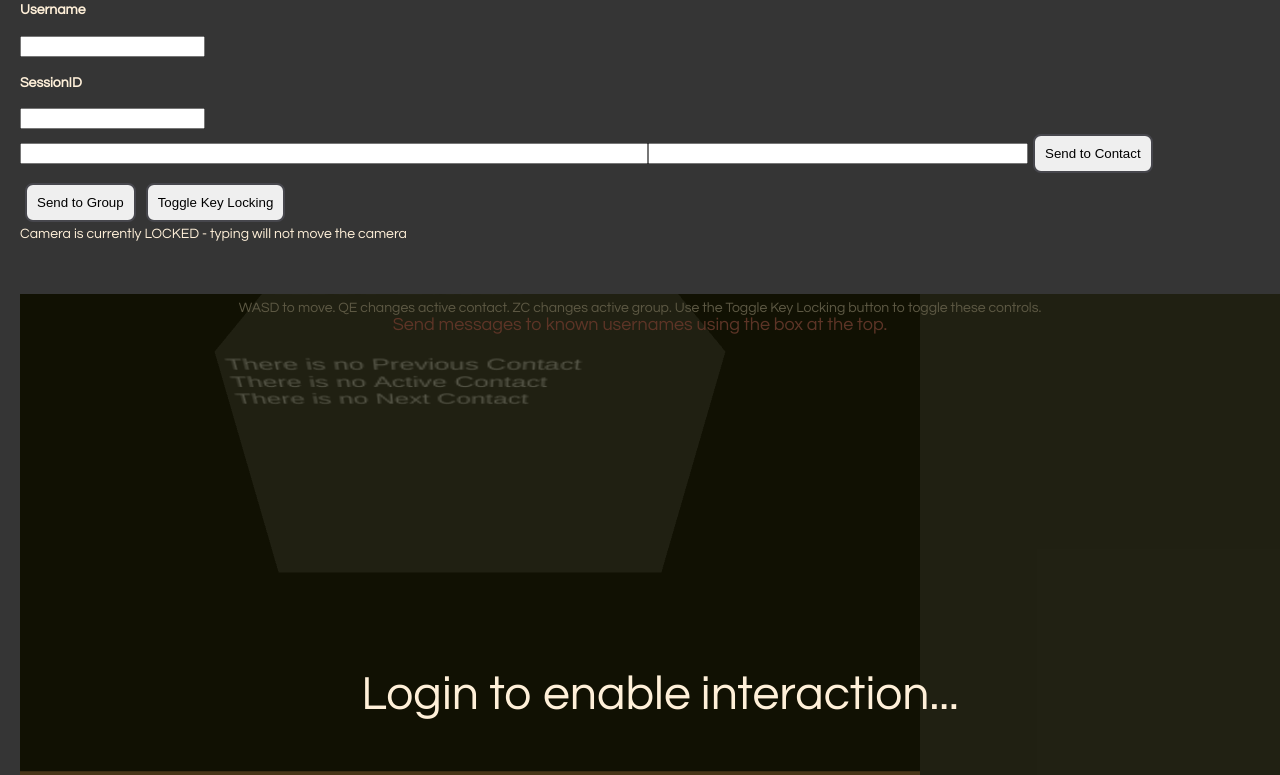
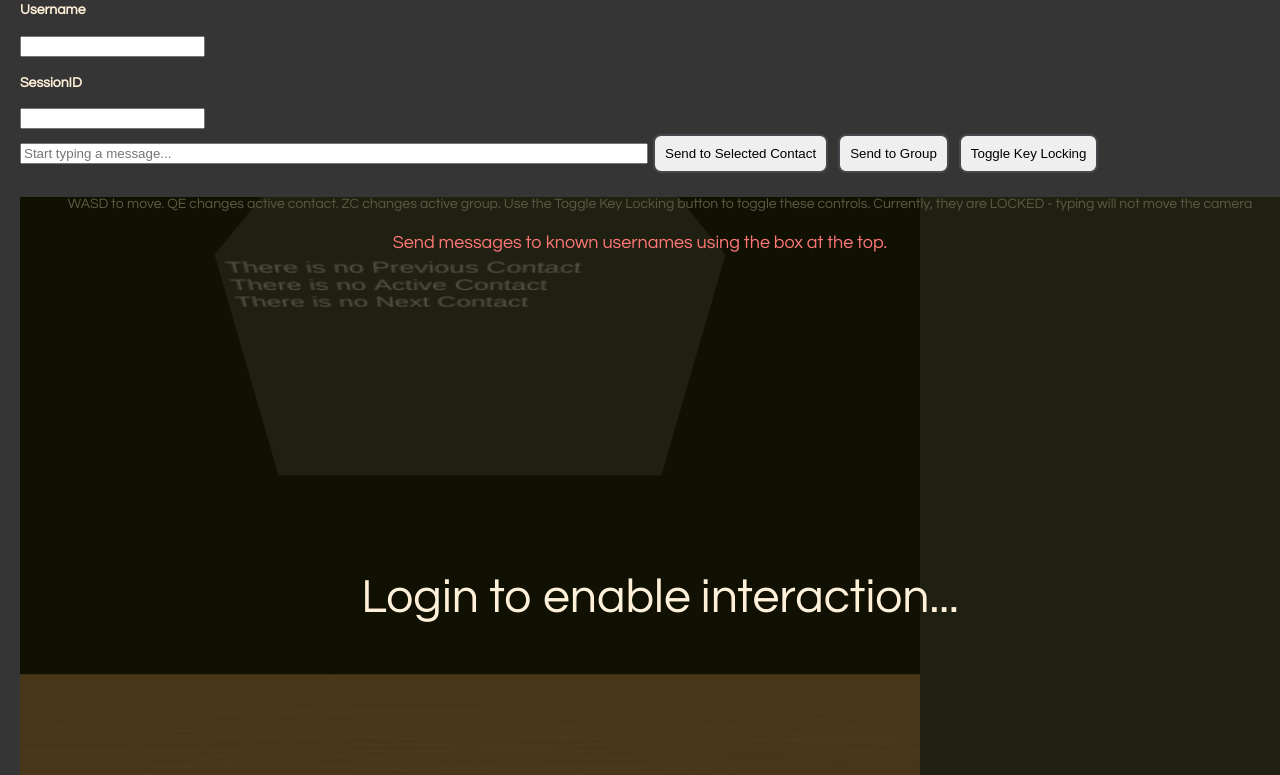
Before and after one commit to TonyWu386/courier279, a React app in the folder frontend/: page / in a window 1280 px wide. Shown: the part 476-1251 px from the top of the page. Built offline with nearby package versions, Linux system fonts and the light colour scheme; animation ran at ten frames a second.

Commit message:
General experience updates

```diff
--- a/frontend/src/LoginPortal.js
+++ b/frontend/src/LoginPortal.js
@@ -14,8 +14,8 @@ export default class LoginPortal extends React.Component {
     super(props)
 
     this.state = {
-      username : null,
-      password : null,
+      username : '',
+      password : '',
     }
   }
 
@@ -98,6 +98,8 @@ export default class LoginPortal extends React.Component {
         this.props.setCryptData(pubkey, privkey);
         // this.state.username should be fine, perhaps we should use response?
         this.props.loginResponse(true, this.state.username);
+
+        this.clearFields();
       });
     }).catch((err) => {
       if (err.response.status == 401) this.props.loginError(err.response.data +
@@ -120,6 +122,8 @@ export default class LoginPortal extends React.Component {
       this.props.signupResponse(response.data + ", Good for you!");
       // this.state.username should be fine, perhaps we should use response?
       this.props.loginResponse(true, this.state.username);
+
+      this.clearFields();
       console.log("Success ", response);
     }).catch((err) => {
       if (err.response.status == 409) this.props.loginError("Sorry, but " + err.response.data);
@@ -135,11 +139,18 @@ export default class LoginPortal extends React.Component {
     });
   }
 
+  clearFields() {
+    this.setState({
+      username: '',
+      password: '',
+    });
+  }
+
   render() {
     return (
       <div>
-        Username<input type="text" value={this.state.value} onChange={(i) => this.handleInputChange(i, 'u')}/>
-        Password<input type="password" value={this.state.value} onChange={(i) => this.handleInputChange(i, 'p')}/>
+        Username<input type="text" value={this.state.username} onChange={(i) => this.handleInputChange(i, 'u')}/>
+        Password<input type="password" value={this.state.password} onChange={(i) => this.handleInputChange(i, 'p')}/>
         <button class="btn" onClick={() => this.EnrollUser()}>Enroll New User</button>
         <button class="btn" onClick={() => this.SigninUser()}>Sign in as Existing User</button>
       </div>
--- a/frontend/src/SceneTxtController.js
+++ b/frontend/src/SceneTxtController.js
@@ -27,7 +27,6 @@ export default class SceneTxtController extends React.Component {
 
     this.state = {
       txt: '',
-      target: '',
       contactField: '',
       sessionUname: '',
       sessionId: '',
@@ -100,14 +99,6 @@ export default class SceneTxtController extends React.Component {
     }
   }
 
-  handleContactChange(event) {
-    this.setState({
-      target : event.target.value,
-    }, () => {
-      console.log('target is ', this.state.target);
-    });
-  }
-
   handleContactAddChange(event) {
     this.setState({
       contactField : event.target.value,
@@ -142,6 +133,16 @@ export default class SceneTxtController extends React.Component {
     }
   }
 
+  handleNewSession(e) {
+    if (this.props.isUserLogin()) {
+      this.createNewSession();
+    } else {
+      this.setState({
+        staleLiveInfo: true,
+        liveInfo: "You must be logged in to create sessions",
+      });
+    }
+  }
 
   handleLock(event) {
     // just in case
@@ -462,10 +463,18 @@ export default class SceneTxtController extends React.Component {
   }
 
   pushUserMessage() {
-    //  corresponds to backend POST for this user
+    // Prevent sending if nobody selected.
+    if (this.state.activeContact == -1) {
+      this.setState({
+        staleLiveInfo: true,
+        liveInfo: "Add a contact before sending messages",
+      });
+      return;
+    };
+    let sendtarget = this.state.contactList[this.state.activeContact].TargetUsername;
     // convert the message to a form the backend understands
 
-    axios.get(server + "/api/crypto/pubkey/?username=" + this.state.target)
+    axios.get(server + "/api/crypto/pubkey/?username=" + sendtarget)
     .then((response) => {
       let target_pubkey = util.decodeBase64(response.data.pubkey);
       let message_nonce = nacl.randomBytes(nacl.box.nonceLength);
@@ -477,7 +486,7 @@ export default class SceneTxtController extends React.Component {
       return axios.post(server + "/api/messages/direct/", {
         encrypted_body: util.encodeBase64(encrypted_message),
         nonce: util.encodeBase64(message_nonce),
-        target_username: this.state.target,
+        target_username: sendtarget,
       });
     }).then((res) => {
       this.setState({
@@ -630,7 +639,10 @@ export default class SceneTxtController extends React.Component {
 
   addUserToExisting() {
     if ((!this.state.sessionUname) || (!this.state.sessionId)) {
-      console.log("Need username and sessionId inputs");
+      this.setState({
+        staleLiveInfo: true,
+        liveInfo: "Need session ID and username to add",
+      });
       return;
     }
 
@@ -797,7 +809,7 @@ export default class SceneTxtController extends React.Component {
         <br />
 
         <h2>Session Management</h2>
-        <button onClick={() => this.createNewSession()}>New Session</button>
+        <button onClick={() => this.handleNewSession()}>New Session</button>
         <button onClick={() => this.addUserToExisting()}>Add User To Existing</button>
         <h4>Username</h4>
         <input type="text" value={this.state.sessionUname} onChange={(i) => this.handleSessionInputChange(i,'u')}/>
@@ -805,19 +817,18 @@ export default class SceneTxtController extends React.Component {
         <input type="text" value={this.state.sessionId} onChange={(i) => this.handleSessionInputChange(i,'s')}/>
         <br />
 
-        <input id="content-msg" type="text" value={this.state.value} onChange={(i) => this.handleInputChange(i)}/>
-        <input id="target-msg" type="text" value={this.state.value} onChange={(i) => this.handleContactChange(i)}/>
-        <button class="btn" id="msg-add" onClick={(i) => this.handleAdd(i)}>Send to Contact</button>
+        <input id="content-msg" type="text" placeholder="Start typing a message..." value={this.state.value} onChange={(i) => this.handleInputChange(i)}/>
+        <button class="btn" id="msg-add" onClick={(i) => this.handleAdd(i)}>Send to Selected Contact</button>
         <button class="btn" id="msg-add-group" onClick={(i) => this.handleGroupMessageAdd(i)}>Send to Group</button>
         <button class="btn" id="lock-view" onClick={(i) => this.handleLock(i)}>Toggle Key Locking</button>
 
-        <div class="lock">Camera is currently {this.state.isCameraLocked ?
-          'LOCKED - typing will not move the camera' : 'UNLOCKED - you can interact with the world'}</div>
-        <div id="controls">WASD to move. QE changes active contact. ZC changes active group. Use the Toggle Key Locking button to toggle these controls.</div>
-        <div id="liveinfo">{this.state.staleLiveInfo ? this.state.liveInfo
-          : 'Send messages to known usernames using the box at the top.'}</div>
+        <div id='scene-container'>
+          <div id="liveinfo">{this.state.staleLiveInfo ? this.state.liveInfo
+            : 'Send messages to known usernames using the box at the top.'}</div>
+          <div id="controls">WASD to move. QE changes active contact. ZC changes active group.
+          Use the Toggle Key Locking button to toggle these controls. Currently, they are {this.state.isCameraLocked ?
+            'LOCKED - typing will not move the camera' : 'UNLOCKED - you can interact with the world'}</div>
 
-        <div id='scene-container'>
           {!(this.props.isUserLogin()) &&
             <div id='disabled-warn'>Login to enable interaction...</div>
           }
--- a/frontend/src/index.css
+++ b/frontend/src/index.css
@@ -51,12 +51,6 @@ ol, ul {
   align-self: center;
 }
 
-.lock {
-  font: 14px "Century Gothic", Futura, sans-serif;
-  margin-bottom: 20px;
-  align-self: center;
-}
-
 #disabled-warn {
   position: absolute;
   width: 100%;
@@ -85,21 +79,29 @@ ol, ul {
 }
 
 #controls {
-  position: relative;
-	top: 40px;
+  position: absolute;
+  -webkit-user-select: none;
+  -moz-user-select: none;
+  -ms-user-select: none;
+  user-select: none;
+	height: 100%;
   width: 100%;
 	text-align: center;
-	z-index: 100;
+	z-index: 99;
 	display:block;
 }
 
 #liveinfo {
   font: 18px "Century Gothic", Futura, sans-serif;
+  -webkit-user-select: none;
+  -moz-user-select: none;
+  -ms-user-select: none;
+  user-select: none;
   color: rgb(255, 119, 119);
   position: relative;
-	top: 40px;
+  top: 55px;
   width: 100%;
 	text-align: center;
-	z-index: 100;
+	z-index: 103;
 	display:block;
 }
```
